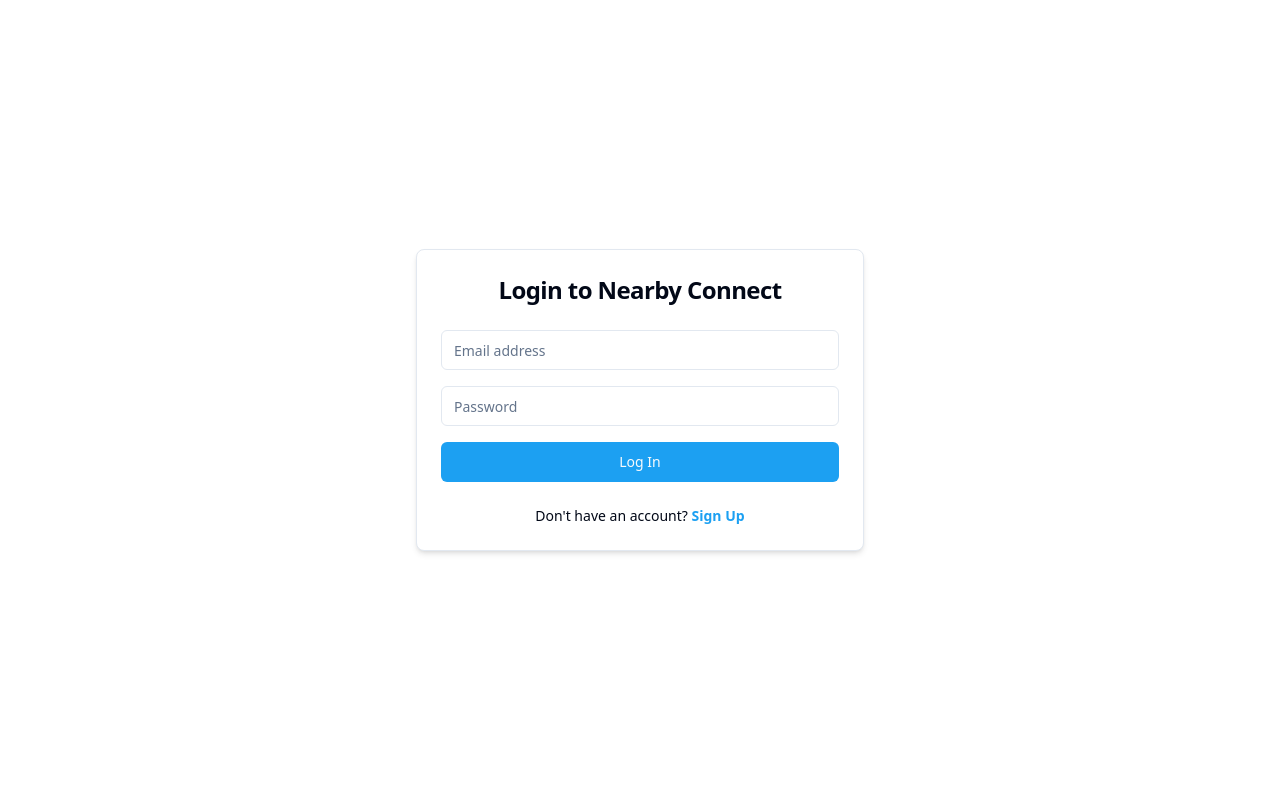
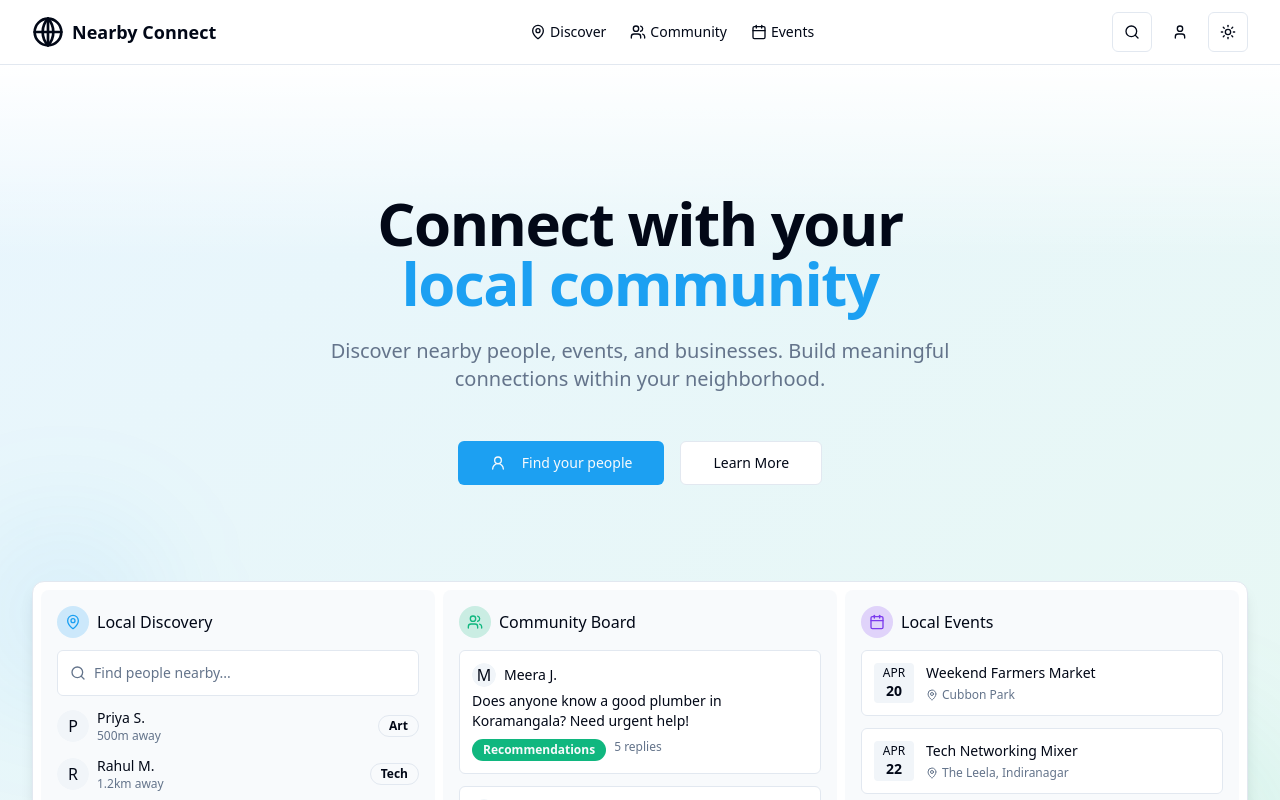
Before and after one commit to vineet-codes256/community-link-radar, a React (Vite) app: page / in a window 1280 px wide. Before the commit this address led to /auth. Shown: the top 800 px of the page. Built offline with nearby package versions, Linux system fonts and the light colour scheme.

Commit message:
Removed need for Auth: - Removed ProtectedRoute components and routes

```diff
--- a/src/App.tsx
+++ b/src/App.tsx
@@ -1,9 +1,8 @@
-
 import { Toaster } from "@/components/ui/toaster";
 import { Toaster as Sonner } from "@/components/ui/sonner";
 import { TooltipProvider } from "@/components/ui/tooltip";
 import { QueryClient, QueryClientProvider } from "@tanstack/react-query";
-import { BrowserRouter, Routes, Route, Navigate } from "react-router-dom";
+import { BrowserRouter, Routes, Route } from "react-router-dom";
 import { ThemeProvider } from "@/components/theme-provider";
 import MainLayout from "./layouts/MainLayout";
 import Index from "./pages/Index";
@@ -12,9 +11,9 @@
 import Events from "./pages/Events";
 import Profile from "./pages/Profile";
 import NotFound from "./pages/NotFound";
-import Auth from "./pages/Auth";
-import ProtectedRoute from "./components/ProtectedRoute";
 import CreateProfile from "./pages/CreateProfile";
+
+// Removed Auth and ProtectedRoute imports
 
 const queryClient = new QueryClient();
 
@@ -26,16 +25,15 @@
           <Toaster />
           <Sonner />
           <Routes>
-            <Route path="/auth" element={<Auth />} />
+            {/* Removed /auth route */}
             <Route path="/create-profile" element={<CreateProfile />} />
-            <Route element={<ProtectedRoute />}>
+            {/* Removed ProtectedRoute wrapper */}
             <Route path="/" element={<MainLayout />}>
               <Route index element={<Index />} />
               <Route path="discover" element={<Discover />} />
               <Route path="community" element={<Community />} />
               <Route path="events" element={<Events />} />
               <Route path="profile" element={<Profile />} />
-              </Route>
             </Route>
             <Route path="*" element={<NotFound />} />
           </Routes>
```
Lines whose indentation alone changed are shown as unchanged.
